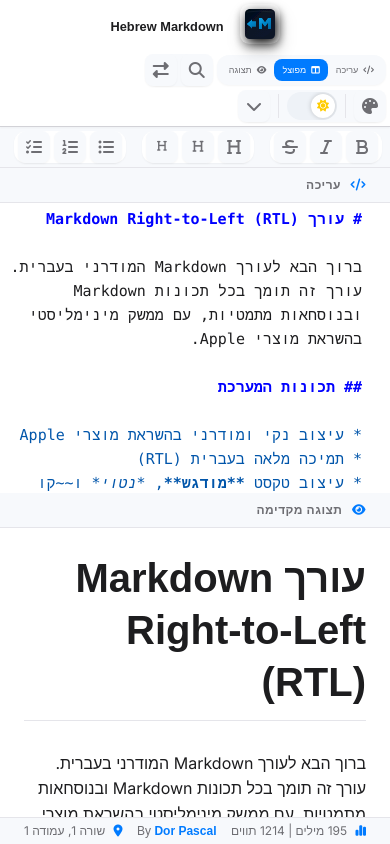
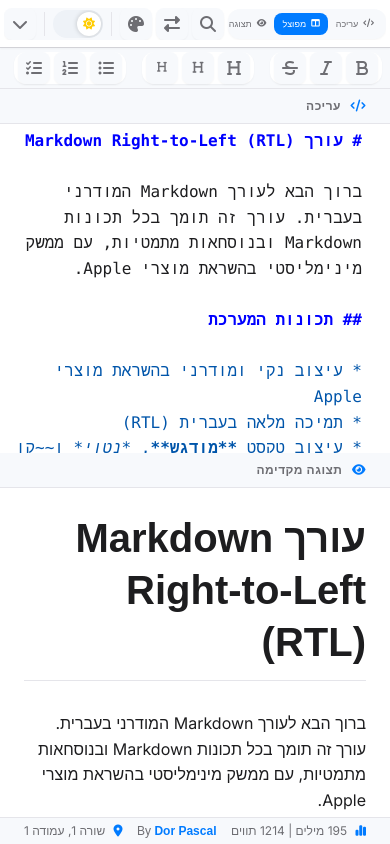
Before and after one commit to Dor-sketch/hebrew-markdown, a plain HTML site: page index.html in a window 390 px wide. Drawn offline with nearby package versions, Linux system fonts and the light colour scheme; a web font is replaced by a local one.

Commit message:
Improve responsive design for mobile devices

```diff
--- a/index.html
+++ b/index.html
@@ -226,8 +226,6 @@
 
         * {
             box-sizing: border-box;
-            margin: 0;
-            padding: 0;
         }
 
         body {
@@ -240,13 +238,13 @@
             -webkit-font-smoothing: antialiased;
             -moz-osx-font-smoothing: grayscale;
             overflow: hidden;
+            margin: 0;
         }
 
         .app-container {
             display: flex;
             flex-direction: column;
-            height: 100vh;
-            overflow: hidden;
+            height: 100%;
         }
 
         /* Header - Clean and minimal - enhanced */
@@ -262,6 +260,8 @@
             backdrop-filter: blur(10px);
             -webkit-backdrop-filter: blur(10px);
             z-index: 20;
+            padding: var(--spacing-sm) var(--spacing-lg);
+            height: var(--spacing-2xl);
         }
 
         .app-title {
@@ -312,7 +312,7 @@
         }
 
         .control-group:hover {
-            transform: translateY(-1px);
+            /* transform: translateY(-1px); */
             box-shadow: var(--shadow-md);
         }
 
@@ -433,11 +433,6 @@
 
         .view-mode-btn i {
             font-size: 0.95em;
-        }
-
-        /* Theme selector - enhanced */
-        .theme-selector {
-            position: relative;
         }
 
         .theme-dropdown {
@@ -758,7 +753,7 @@
             height: 100% !important;
             direction: rtl;
             font-family: var(--font-mono);
-            font-size: 15px;
+            font-size: 16px;
             line-height: 1.6;
             color: var(--text-primary);
             background-color: var(--card);
@@ -1103,7 +1098,7 @@
         }
 
         @media (max-width: 480px) {
-            .app-title span {
+            .app-title {
                 display: none;
             }
 
@@ -1278,11 +1273,6 @@
 
         /* Responsive adjustments */
         @media (max-width: 768px) {
-            .app-header {
-                flex-direction: column;
-                align-items: flex-start;
-            }
-
             .app-title {
                 margin-bottom: var(--spacing-xs);
             }
@@ -1306,8 +1296,8 @@
             }
 
             .header-controls {
-                flex-wrap: wrap;
                 gap: var(--spacing-xs);
+                overflow-x: auto;
             }
 
             .view-modes {
@@ -1347,7 +1337,6 @@
             }
 
             .header-controls {
-                flex-direction: column;
                 align-items: flex-start;
                 gap: var(--spacing-xs);
             }
@@ -1392,7 +1381,7 @@
         <!-- App Header -->
         <header class="app-header">
             <div class="app-title">
-                <a href="https://dorpascal.com" target="_blank" aria-label="Dor Pascal">
+                <a href="https://dorpascal.com/hebrew-markdown/" aria-label="Hebrew Markdown">
                     <svg id="logo" xmlns="http://www.w3.org/2000/svg" viewBox="0 0 200 200">
                         <!-- Premium gradients and effects -->
                         <defs>
@@ -2398,6 +2387,17 @@
             z-index: 30;
             left: 50% !important;
             transform: translateX(-50%) !important;
+            font-size: 16px !important;
+        }
+
+        .CodeMirror-dialog input {
+            width: 100%;
+            padding: var(--spacing-xs) var(--spacing-sm);
+            border: 1px solid var(--border) !important;
+            border-radius: var(--border-radius-sm) !important;
+            background-color: var(--surface-1) !important;
+            color: var(--text-primary) !important;
+            font-size: 16px !important;
         }
 
         .CodeMirror-dialog-top {
```
